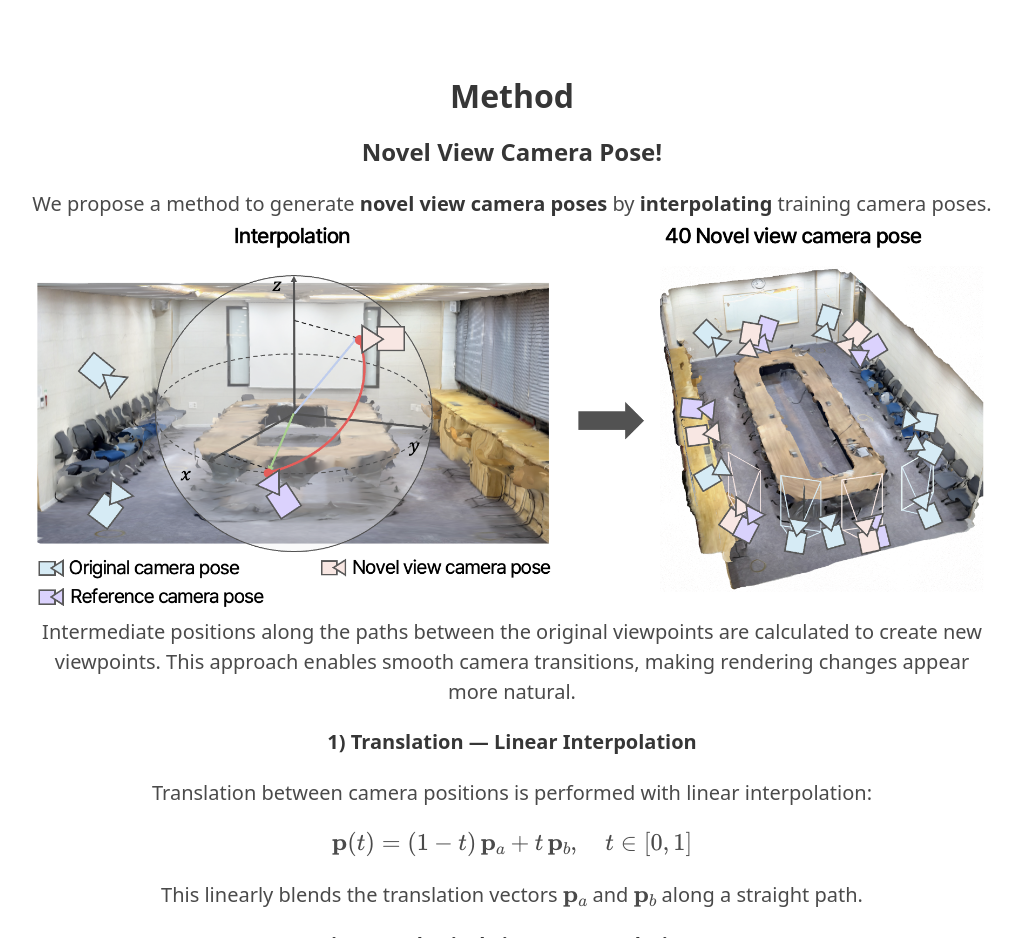
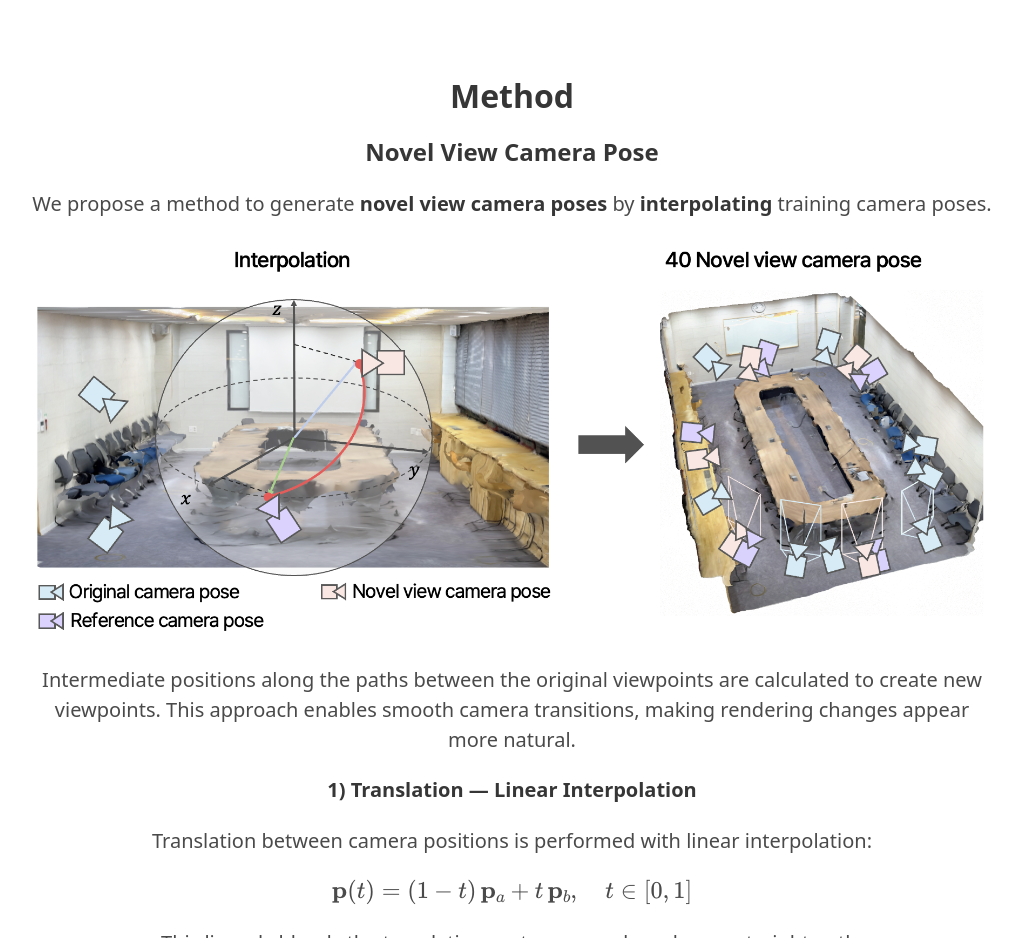
Before and after one commit to chehun16/gs-quality, a plain HTML site: page index.html in a window 1280 px wide. Shown: the part 1600-2538 px from the top of the page, without its empty margins (128-1149 px from the left). Drawn offline with nearby package versions, Linux system fonts and the light colour scheme.

Commit message:
novel view

```diff
--- a/index.html
+++ b/index.html
@@ -219,13 +219,15 @@ capture-folder/
   <div class="container is-max-desktop has-text-centered">
     <!-- 제목 -->
     <h2 class="title is-3">Method</h2>
-    <h3 class="title is-4">Novel View Camera Pose!</h3>
+    <h3 class="title is-4">Novel View Camera Pose</h3>
       <p class="is-size-5">
         We propose a method to generate <strong>novel view camera poses</strong> by <strong>interpolating</strong> training camera poses.
       </p>
+      <br>
       <figure style="margin: auto;">
-      <img src="./static/images/novelview.png" alt="Novel View Camera Pose">
+        <img src="./static/images/novelview.png" alt="Novel View Camera Pose">
       </figure>
+      <br>
       <p class="is-size-5">
         Intermediate positions along the paths between the original viewpoints are calculated to create new viewpoints.
         This approach enables smooth camera transitions, making rendering changes appear more natural.
```
